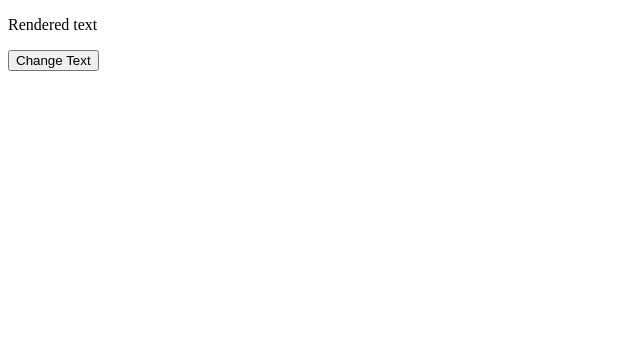
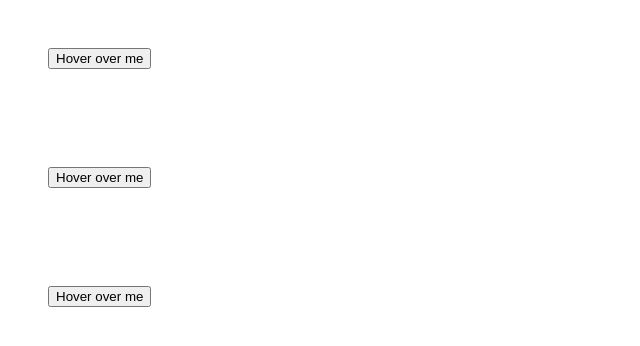
Before and after one commit to ramanansivagnanam/React_plus_ds_algo, a React app: page / in a window 1280 px wide. Shown: the top 346 px of the page, without its empty margins (0-640 px from the left). Built offline with nearby package versions, Linux system fonts and the light colour scheme.

Commit message:
use layout effect

```diff
--- a/package.json
+++ b/package.json
@@ -11,8 +11,8 @@
   "author": "",
   "license": "ISC",
   "dependencies": {
-    "react": "^17.0.2",
-    "react-dom": "^17.0.2"
+    "react": "^18.0.2",
+    "react-dom": "^18.0.2"
   },
   "devDependencies": {
     "@babel/core": "^7.24.4",
--- a/src/App.js
+++ b/src/App.js
@@ -1,18 +1,37 @@
 import React, { useCallback, useState } from "react";
-import './App.css';
+import "./App.css";
+import ButtonWithTooltip from "./ButtonWithTooltip";
 const App = () => {
-
-  const [text, updateText] = useState('Rendered text');
-  const changeText = useCallback(() => {
-    updateText((prevState)=>{
-      console.log('prev data is', prevState);
-      return prevState + ' Updated text';
-    })
-  }, []);
   return (
     <>
-      <p>{text}</p>
-      <button onClick={changeText}>Change Text</button>
+      <ButtonWithTooltip
+        tooltipContent={
+          <>
+            <div>I am the tooltip content showing above</div>
+            <div>Some more content </div>
+            <br />
+          </>
+        }
+      />
+      <br />
+      <ButtonWithTooltip
+        tooltipContent={
+          <>
+            <div>I am the tooltip content showing above</div>
+            <div>Some more content </div>
+            <br />
+          </>
+        }
+      />
+       <br />
+      <ButtonWithTooltip
+        tooltipContent={
+          <>
+            <div>Some more content </div>
+            <br />
+          </>
+        }
+      />
     </>
   );
 };
--- /dev/null
+++ b/src/ButtonWithTooltip.js
@@ -0,0 +1,30 @@
+import React, { useRef, useState } from "react";
+import Tooltip from "./Tooltip";
+
+export default function ButtonWithTooltip(props) {
+  const { tooltipContent } = props;
+  const [positions, setPositions] = useState(null);
+  const buttonRef = useRef(null);
+  const handlePointerEnter = () => {
+    const { top, right, bottom, left } =
+      buttonRef.current.getBoundingClientRect();
+      setPositions({ top, right, bottom, left })
+  };
+
+  // pointer event -> Mouse event
+
+  const handlePointeLeave = () => setPositions(null);
+
+  return (
+    <div style={{padding: 40}}>
+      <button
+        onPointerEnter={handlePointerEnter}
+        onPointerLeave={handlePointeLeave}
+        ref={buttonRef}
+      >
+        Hover over me
+      </button>
+      {positions && <Tooltip position={positions}>{tooltipContent}</Tooltip>}
+    </div>
+  );
+}
--- /dev/null
+++ b/src/Tooltip.js
@@ -0,0 +1,48 @@
+import React, { useEffect, useLayoutEffect, useRef, useState } from "react";
+import { createPortal } from "react-dom";
+
+export default function Tooltip(props) {
+  const { children, position: { top, right, bottom, left }, position } = props;
+  // console.log({ top, right, bottom, left });
+  const [ tooltipHeight, updateTooltipHeight ] = useState(null);
+  const tooltipRef = useRef(null);
+
+  let x = 0;
+  let y = 0;
+
+  if(position !== null && tooltipHeight) {
+    x = left;
+    y = top - tooltipHeight;
+    if(y < 0) {
+      y = bottom
+    }
+  }
+  let now = performance.now;
+  // while(performance.now - now < 400) {
+  //   // do nothing
+  //   // performance throttling
+  // }
+
+  // repaint blocking effect
+
+  useLayoutEffect(()=> {
+    const { height } = tooltipRef.current.getBoundingClientRect();
+    updateTooltipHeight(height);
+  }, []);
+
+  return createPortal(
+    <>
+      <div ref={tooltipRef} style={{
+        background: 'black',
+        color: '#FFF',
+        position: "absolute",
+        left: 0,
+        top: 0,
+        padding: 5,
+        borderRadius: 5,
+        transform: `translate3d(${x}px, ${y}px, 0 )`
+      }} >{children}</div>
+    </>,
+    document.body
+  );
+}
```
Also changed, not shown: src/Button.js (added, +10 -0 lines), src/Timer.js (added, +28 -0 lines), 1 other file (tests, documents, lock files or other folders).
